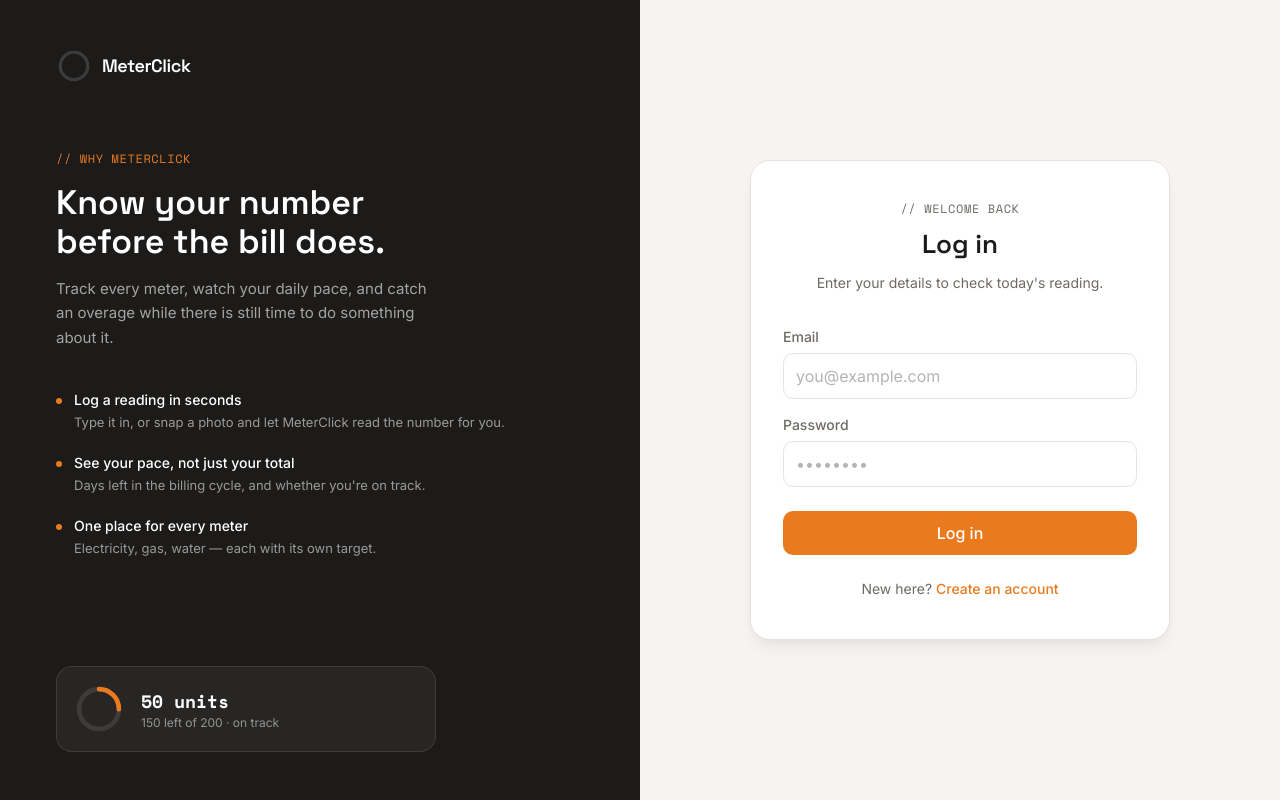
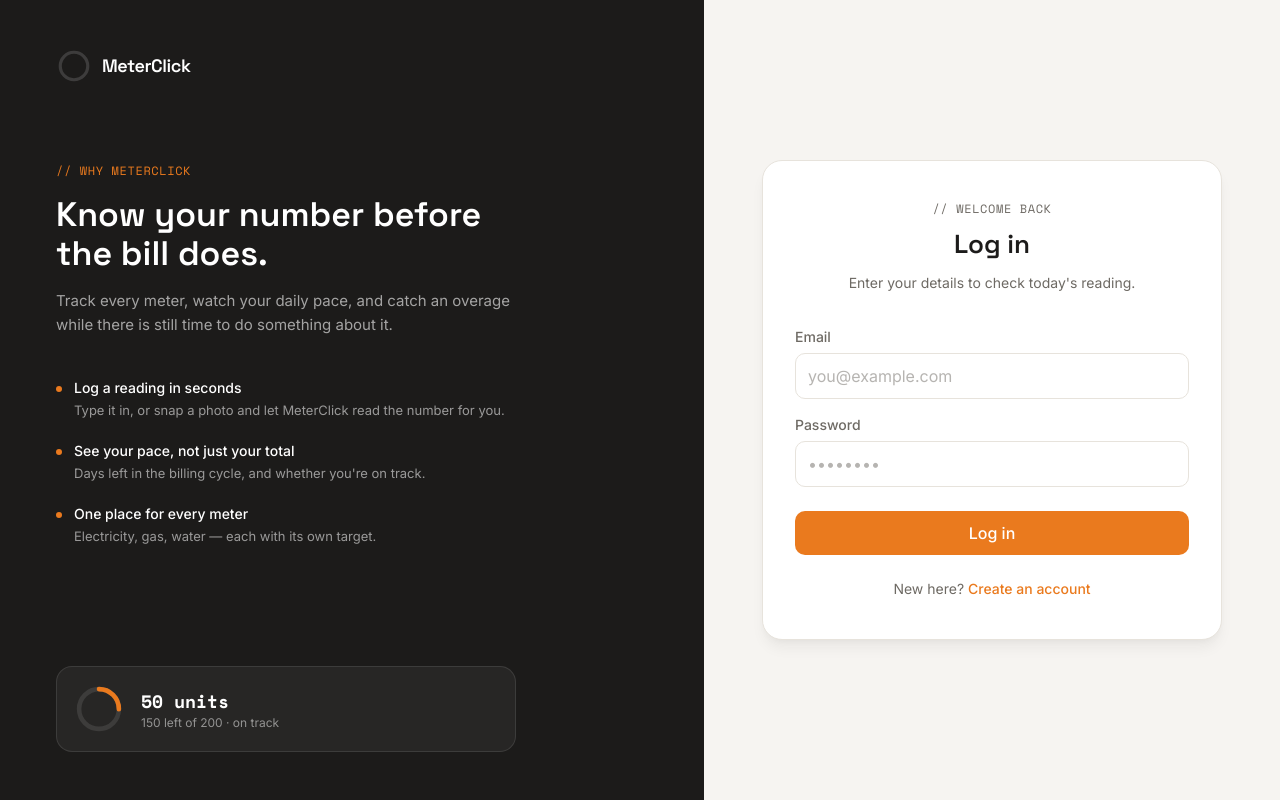
Before and after one commit to Fahadkhan1503/Meter-Reading-WebApp, a React (Vite) app in the folder Frontend/: page /login in a window 1280 px wide. Built offline with nearby package versions, Linux system fonts and the light colour scheme; no server answers.

Commit message:
Add lucide-react dependency and update AuthLayout component for improved styling and layout

```diff
--- a/Frontend/package.json
+++ b/Frontend/package.json
@@ -12,6 +12,7 @@
   "dependencies": {
     "@tailwindcss/vite": "^4.3.2",
     "axios": "^1.18.1",
+    "lucide-react": "^1.23.0",
     "react": "^19.2.7",
     "react-dom": "^19.2.7",
     "react-router-dom": "^7.18.1",
--- a/Frontend/src/components/AuthLayout.jsx
+++ b/Frontend/src/components/AuthLayout.jsx
@@ -30,30 +30,31 @@ const FeatureRow = ({ title, text }) => (
 );
 
 /**
- * Desktop-only brand panel: explains what MeterClick does so the auth
+ *  brand panel: explains what MeterClick does so the auth
  * screen doesn't read as an empty form. Hidden below the lg breakpoint,
  * where the form panel's own compact header carries the branding instead.
  */
 const BrandPanel = () => (
-  <div className="hidden lg:flex flex-col justify-between bg-ink text-white px-14 py-12">
+  // <div className="flex flex-col justify-between bg-ink text-white px-6 py-8 sm:px-8 lg:px-14 lg:py-12">
+    <div className="hidden lg:flex flex-col justify-between bg-ink text-white px-6 py-8 sm:px-8 lg:px-14 lg:py-12">
     <div className="flex items-center gap-2.5">
       <DialMark variant="dark" />
       <span className="font-display font-semibold text-lg tracking-tight">MeterClick</span>
     </div>
 
-    <div>
+    <div className="mt-8 lg:mt-0">
       <p className="font-mono text-xs uppercase tracking-wider text-primary mb-4">
         // why meterclick
       </p>
-      <h2 className="font-display font-semibold text-[34px] leading-[1.15] mb-4 max-w-[380px]">
+      <h2 className="font-display font-semibold text-[28px] sm:text-[32px] lg:text-[34px] leading-[1.15] mb-4 max-w-[26.25rem] lg:max-w-[28.75rem]">
         Know your number before the bill does.
       </h2>
-      <p className="text-white/60 text-[15px] leading-relaxed mb-10 max-w-[380px]">
+      <p className="text-white/60 text-[15px] leading-relaxed mb-8 sm:mb-10 max-w-[26.25rem] lg:max-w-[28.75rem]">
         Track every meter, watch your daily pace, and catch an overage while
         there is still time to do something about it.
       </p>
 
-      <ul className="flex flex-col gap-5 mb-10">
+      <ul className="flex flex-col gap-5 mb-8 sm:mb-10">
         <FeatureRow
           title="Log a reading in seconds"
           text="Type it in, or snap a photo and let MeterClick read the number for you."
@@ -69,7 +70,7 @@ const BrandPanel = () => (
       </ul>
     </div>
 
-    <div className="rounded-2xl border border-white/10 bg-white/5 p-4 flex items-center gap-4 max-w-[380px]">
+    <div className="rounded-2xl border border-white/10 bg-white/5 p-4 flex items-center gap-4 max-w-[26.25rem] lg:max-w-[28.75rem]">
       <svg width="52" height="52" viewBox="0 0 68 68" fill="none" aria-hidden="true">
         <circle cx="34" cy="34" r="26" stroke="rgba(255,255,255,0.1)" strokeWidth="6" />
         <circle
@@ -98,11 +99,11 @@ const BrandPanel = () => (
  */
 const AuthLayout = ({ eyebrow, title, subtitle, children, footer }) => {
   return (
-    <div className="min-h-screen grid lg:grid-cols-2">
+    <div className="min-h-screen grid lg:grid-cols-[55%_45%]">
       <BrandPanel />
 
-      <div className="flex flex-col bg-surface px-6 py-10 lg:py-12">
-        <div className="flex lg:hidden items-center justify-center gap-2 mb-8">
+      <div className="flex flex-col bg-surface px-4 py-6 sm:px-6 sm:py-8 lg:px-8 xl:px-10 lg:py-12">
+        <div className="flex lg:hidden items-center justify-center gap-2 mb-6 sm:mb-8">
           <DialMark />
           <span className="font-display font-semibold text-base text-ink tracking-tight">
             MeterClick
@@ -111,7 +112,7 @@ const AuthLayout = ({ eyebrow, title, subtitle, children, footer }) => {
 
         <div className="flex-1 flex items-center justify-center">
           <div
-            className="w-full max-w-[420px] bg-paper border border-line rounded-[20px] px-8 py-10"
+            className="w-full max-w-[27.5rem] sm:max-w-[29.375rem] lg:max-w-[26.875rem] xl:max-w-[28.75rem] bg-paper border border-line rounded-[20px] px-6 py-8 sm:px-8 sm:py-10"
             style={{
               boxShadow: '0 10px 15px -3px rgba(28,27,26,0.06), 0 4px 6px -2px rgba(28,27,26,0.03)',
             }}
```
Also changed, not shown: 1 other file (tests, documents, lock files or other folders).
